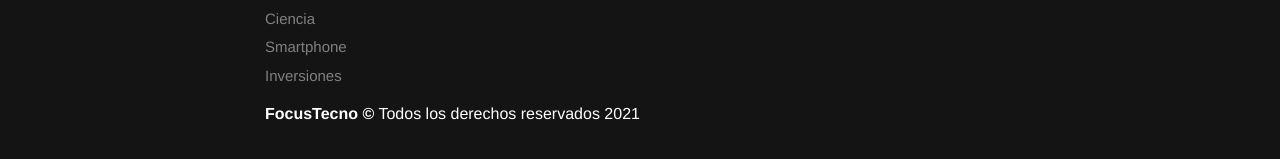
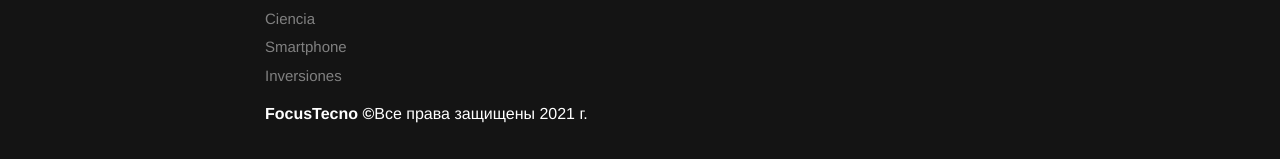
Before and after one commit to Focustecnoua/focusua, a Jekyll site: the page built from index.html, in a window 1280 px wide and 900 px high, scrolled down 6543 px. Shown: the part 738-897 px from the top of the window. Built offline with Jekyll 4.4.1, drawn with Linux system fonts in a browser that asks for light colours; some web fonts are replaced; comment, search, counter and statistics services are not loaded.

Commit message:
footer.html: changed

```diff
--- a/_includes/footer.html
+++ b/_includes/footer.html
@@ -30,7 +30,7 @@
     {% include links.html %}
 
     <p>
-      <span>FocusTecno ©</span> Todos los derechos reservados 2021
+      <span>FocusTecno ©</span>Все права защищены 2021 г.
     </p>
 </footer>
 
```
